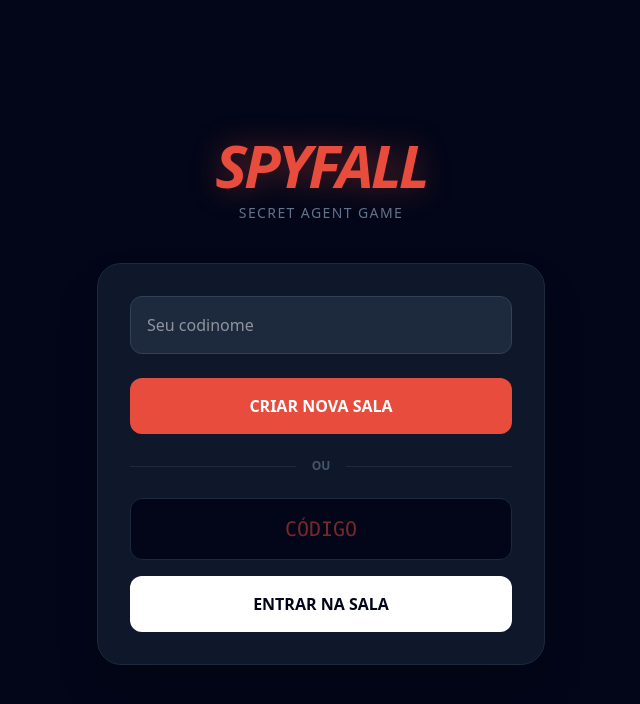
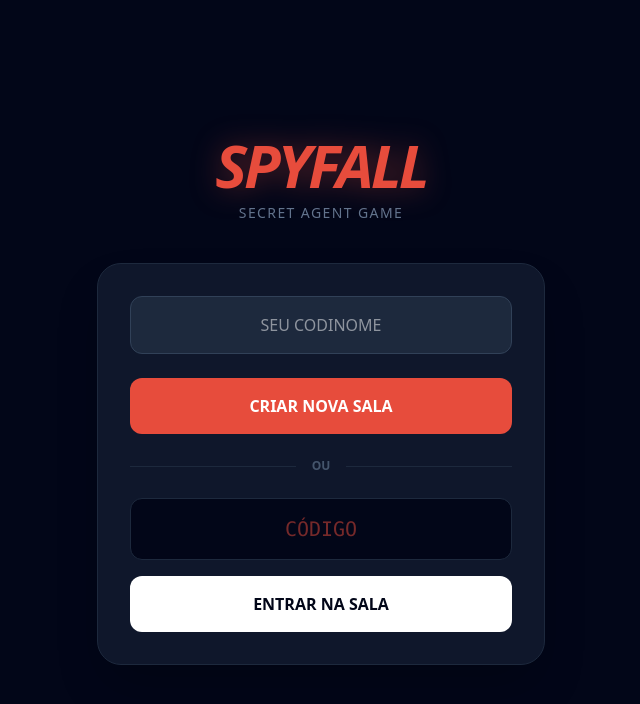
Before and after one commit to LucasMpa/Spyfall, a React (Vite) app in the folder client/: page / in a window 1280 px wide. Shown: the top 704 px of the page, without its empty margins (319-959 px from the left). Built offline with nearby package versions, Linux system fonts and the light colour scheme; no server answers.

Commit message:
upkeep: minor upkeeps on login page

```diff
--- a/client/src/features/Login/components/Login.tsx
+++ b/client/src/features/Login/components/Login.tsx
@@ -11,8 +11,8 @@ export const Login = ({ username, setUsername, roomCode, setRoomCode, createRoom
 
     <div className="bg-slate-900 border border-slate-800 p-8 rounded-3xl shadow-2xl w-full max-w-md">
       <input
-        className="w-full bg-slate-800 border border-slate-700 p-4 rounded-xl mb-6 text-white outline-none focus:ring-2 focus:ring-spy-red"
-        placeholder="Seu codinome"
+        className="w-full bg-slate-800 border border-slate-700 p-4 rounded-xl mb-6 text-center text-white outline-none focus:ring-2 focus:ring-spy-red"
+        placeholder="SEU CODINOME"
         value={username}
         onChange={(e) => setUsername(e.target.value)}
       />
```
